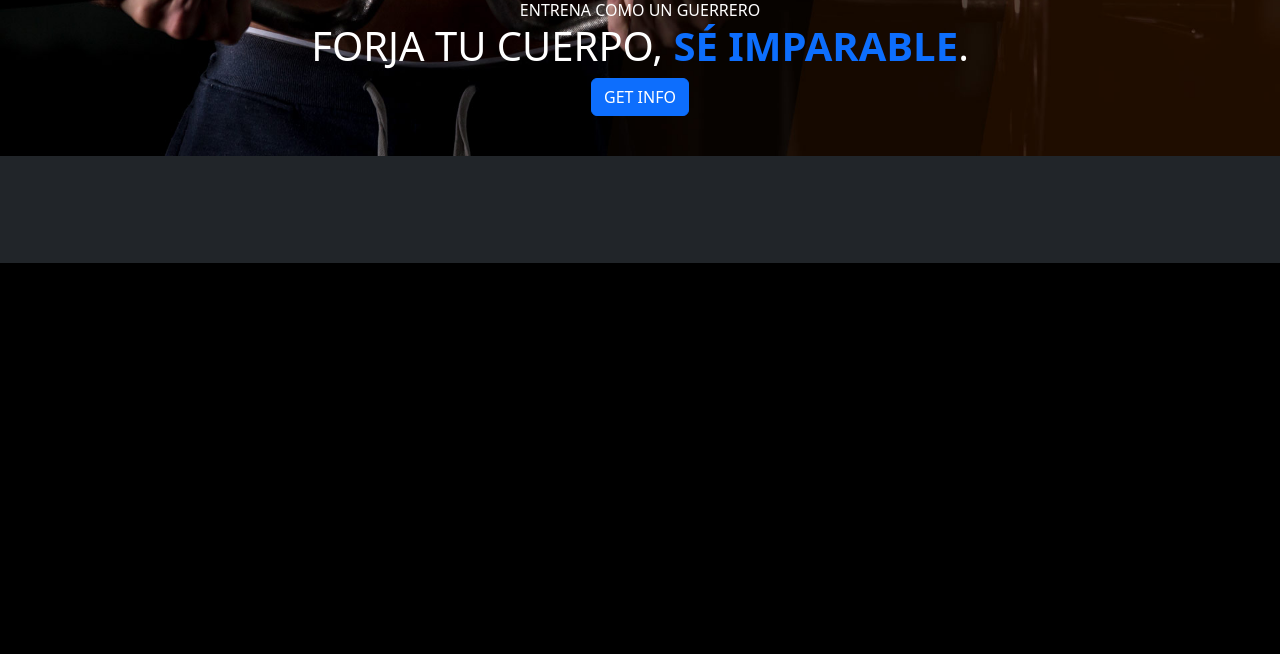
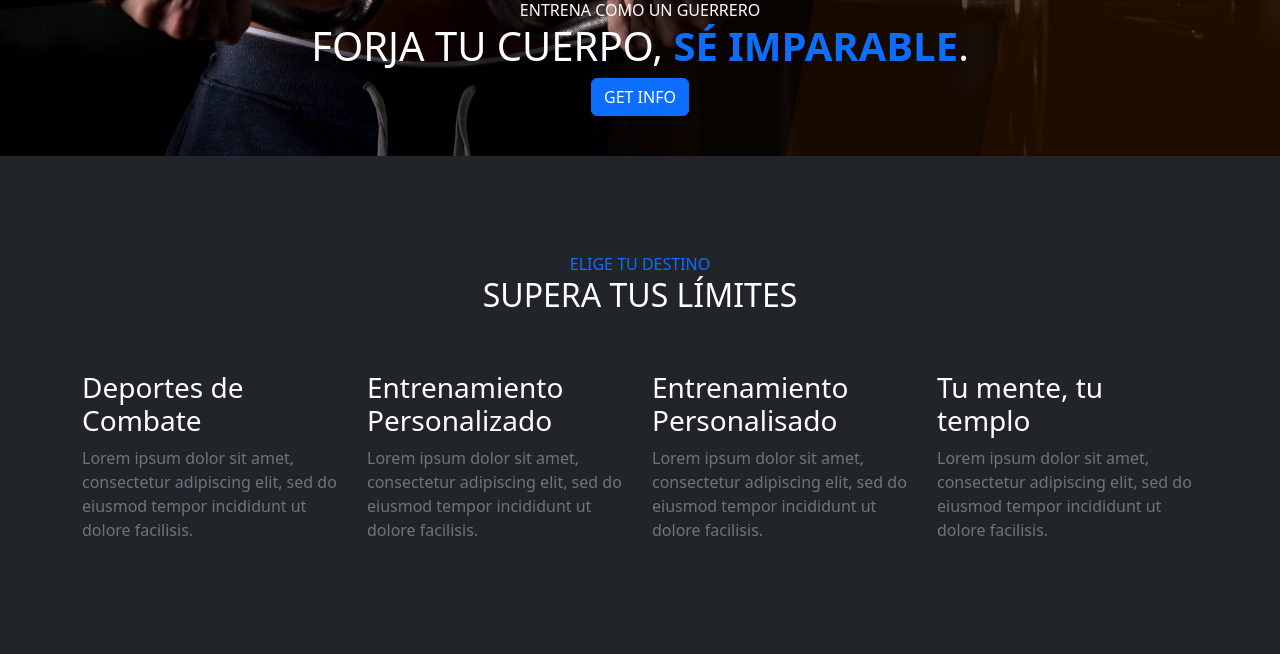
Before and after one commit to AngeloRios-dev/NeoGymnasion, a PHP site: page / in a window 1280 px wide. Shown: the part 537-1191 px from the top of the page. Before the commit the page ends 800 px from the top, so only its background shows below. Run offline with PHP 8.4, Linux system fonts and the light colour scheme.

Commit message:
add: section about what we do

```diff
--- a/index.php
+++ b/index.php
@@ -9,12 +9,13 @@
     <meta name="viewport" content="width=device-width, initial-scale=1.0">
     <title><?php echo $page_title; ?> | NeoGymnasion</title>
 
-    <!-- css styles using bootstrap -->
+    <!-- CSS styles using bootstrap -->
     <link rel="stylesheet" href="resources/css/bootstrap.css">
-    <!-- Iconos Bootstrap -->
-    <link rel="stylesheet" href="https://cdn.jsdelivr.net/npm/bootstrap-icons@1.11.3/font/bootstrap-icons.min.css">
+    <!-- Custom CSS -->
+    <link rel="stylesheet" href="style.css">
+
 </head>
-<body class="bg-dark">
+<body class="bg-secondary">
     <header> <!-- seccion header -->
         <!-- barra de navegacion -->
         <nav class="navbar navbar-dark navbar-expand-lg fixed-top">
@@ -85,8 +86,8 @@
             <div class="row carousel-caption">
                 <div class="col-lg-12">
                     <div class="text-uppercase">
-                        <span>Entrena como un guerrero</span>
-                        <h1>forja tu cuerpo, <strong class="text-primary">sé imparable</strong>.</h1>
+                        <span>Desarrolla tu mente como un estratega</span>
+                        <h1>fortalece tu esp&iacute;ritu, <strong class="text-primary">alcanza la grandeza</strong>.</h1>
                         <a href="#" class="btn btn-primary">Get info</a>
                     </div>
                 </div>
@@ -107,11 +108,39 @@
 
 </div> <!-- END carousel section -->
 
-    <!-- ChoseUs Section Begin -->
-    <section>
+    <!-- Choose Your Destiny Section Begin -->
+    <section class="bg-dark py-5">
+        <div class="container my-5">
+            <div class="row">
+                <div class="col-lg-12 mb-5">
+                    <div class="section-title text-white text-uppercase text-center">
+                        <span class="text-primary">Elige tu destino</span>
+                        <h2>Supera tus l&iacute;mites</h2>
+                    </div>
+                </div>
+            </div>
 
+            <div class="row">
+                <div class="col-lg-3 col-sm-6">
+                    <h3 class="text-white">Deportes de Combate</h3>
+                    <p class="text-secondary">Lorem ipsum dolor sit amet, consectetur adipiscing elit, sed do eiusmod tempor incididunt ut dolore facilisis.</p>
+                </div>
+                <div class="col-lg-3 col-sm-6">
+                    <h3 class="text-white">Entrenamiento Personalizado</h3>
+                    <p class="text-secondary">Lorem ipsum dolor sit amet, consectetur adipiscing elit, sed do eiusmod tempor incididunt ut dolore facilisis.</p>
+                </div>
+                <div class="col-lg-3 col-sm-6">
+                    <h3 class="text-white">Entrenamiento Personalisado</h3>
+                    <p class="text-secondary">Lorem ipsum dolor sit amet, consectetur adipiscing elit, sed do eiusmod tempor incididunt ut dolore facilisis.</p>
+                </div>
+                <div class="col-lg-3 col-sm-6">
+                    <h3 class="text-white">Tu mente, tu templo</h3>
+                    <p class="text-secondary">Lorem ipsum dolor sit amet, consectetur adipiscing elit, sed do eiusmod tempor incididunt ut dolore facilisis.</p>
+                </div>
+            </div>
+        </div>
     </section>
-    <!-- ChoseUs Section End -->
+    <!-- Choose Your Destiny Section End -->
 
 
     <footer class="container">
```
Also changed, not shown: resources/css/flaticon.css (deleted, +0 -82 lines), resources/css/style.css (added).
